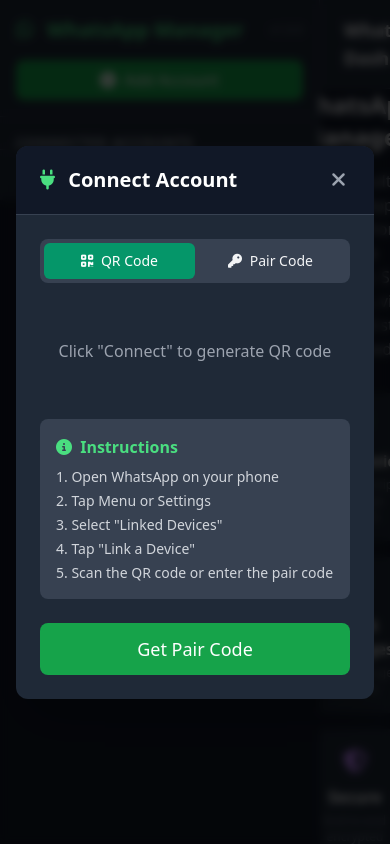
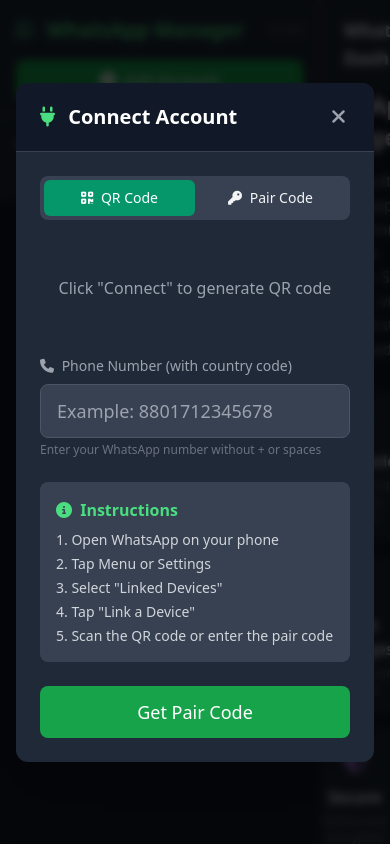
Before and after one commit to msroksana2028-blip/Test-ws, a website: page public/index.html in a window 390 px wide. Both pictures are taken after a click on the button "Add Account". Drawn offline with nearby package versions, Linux system fonts and the light colour scheme; no server answers.

Commit message:
Add phone number input field for pair code connection method

```diff
--- a/public/index.html
+++ b/public/index.html
@@ -465,6 +465,21 @@
 
                 <!-- Pair Code Container -->
                 <div id="pair-code-container" class="hidden mb-6">
+                    <!-- Phone Number Input (for Pair Code) -->
+                    <div id="phone-input-container" class="mb-4">
+                        <label class="block text-sm font-medium text-gray-400 mb-2">
+                            <i class="fas fa-phone mr-1"></i>
+                            Phone Number (with country code)
+                        </label>
+                        <input type="text"
+                               id="phone-number-input"
+                               placeholder="Example: 8801712345678"
+                               class="w-full bg-gray-700 border border-gray-600 rounded-lg py-3 px-4 text-white text-lg">
+                        <p class="text-xs text-gray-500 mt-1">
+                            Enter your WhatsApp number without + or spaces
+                        </p>
+                    </div>
+
                     <div id="pair-code-content" class="text-center">
                         <!-- Pair code will be displayed here -->
                     </div>
```
